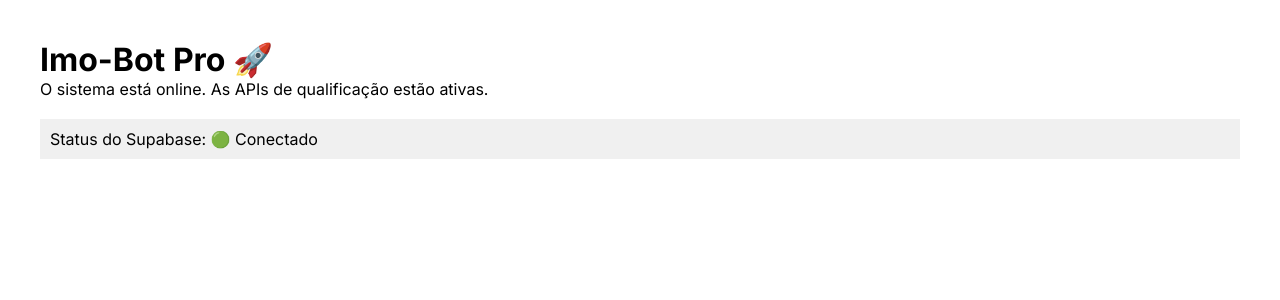
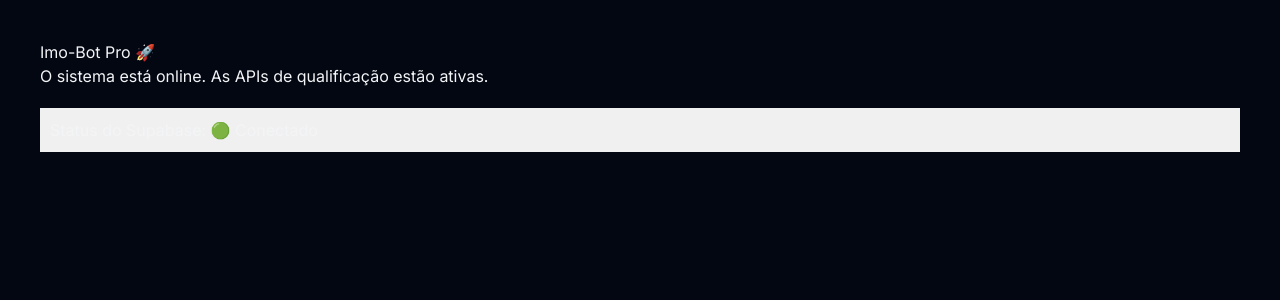
Before and after one commit to guilhermegil1177-png/imo-bot-pro, a Next.js app: page / in a window 1280 px wide. Shown: the top 300 px of the page. Built offline with nearby package versions, Linux system fonts and the light colour scheme.

Commit message:
Create tailwind.config.ts

```diff
--- /dev/null
+++ b/tailwind.config.ts
@@ -0,0 +1,24 @@
+import type { Config } from "tailwindcss";
+
+const config: Config = {
+  content: [
+    "./pages/**/*.{js,ts,jsx,tsx,mdx}",
+    "./components/**/*.{js,ts,jsx,tsx,mdx}",
+    "./app/**/*.{js,ts,jsx,tsx,mdx}",
+  ],
+  theme: {
+    extend: {
+      colors: {
+        brand: {
+          50:  "#eff6ff",
+          500: "#3b82f6",
+          600: "#2563eb",
+          700: "#1d4ed8",
+        },
+      },
+    },
+  },
+  plugins: [],
+};
+
+export default config;
```
